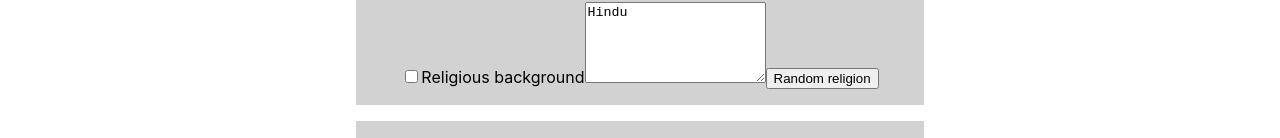
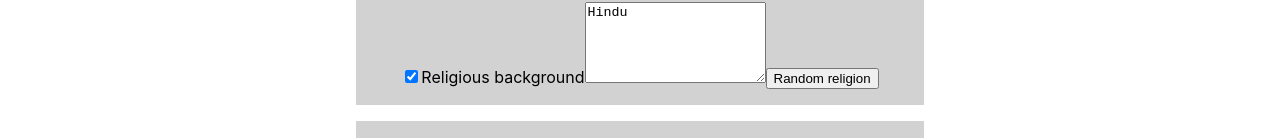
Before and after one commit to paragpatil187/Bio_Generator_App, a React (Create React App) app: page / in a window 1280 px wide. Shown: the part 550-688 px from the top of the page. Built offline with nearby package versions, Linux system fonts and the light colour scheme.

Commit message:
added reliogion checkbox functions

```diff
--- a/src/App.js
+++ b/src/App.js
@@ -20,6 +20,7 @@ function App() {
   const [isChecked, setIsChecked] = useState(true);
   const [isCheckedLocation, setIsCheckedLocation] = useState(true);
   const[isCheckedOccuption,setIsCheckedoccuption]=useState(true)
+  const[isCheckedReligion,setIsCheckedReligion]=useState(true)
 
   const handleInputName = (e) => {
     setName(e.target.value);
@@ -27,6 +28,9 @@ function App() {
   const handleOnChange = () => {
     setIsChecked(!isChecked);
   };
+  const handleOnChangeReligion=()=>{
+    setIsCheckedReligion(!isCheckedReligion)
+  }
   const handleOnChangeLocation = () => {
     setIsCheckedLocation(!isCheckedLocation);
   };
@@ -191,7 +195,11 @@ console.log(gender)
 
           </div>
           <div className="box">
-          <input type="checkbox"></input>
+          <input type="checkbox"
+          value="false"
+          checked={isCheckedReligion}
+          onChange={handleOnChangeReligion}
+          ></input>
             <label>Religious background</label>
             <textarea rows="5" cols="20" value={religion} onChange={handleReligion}></textarea>
             <button onClick={generateRandomReligion}>Random religion</button>
```
